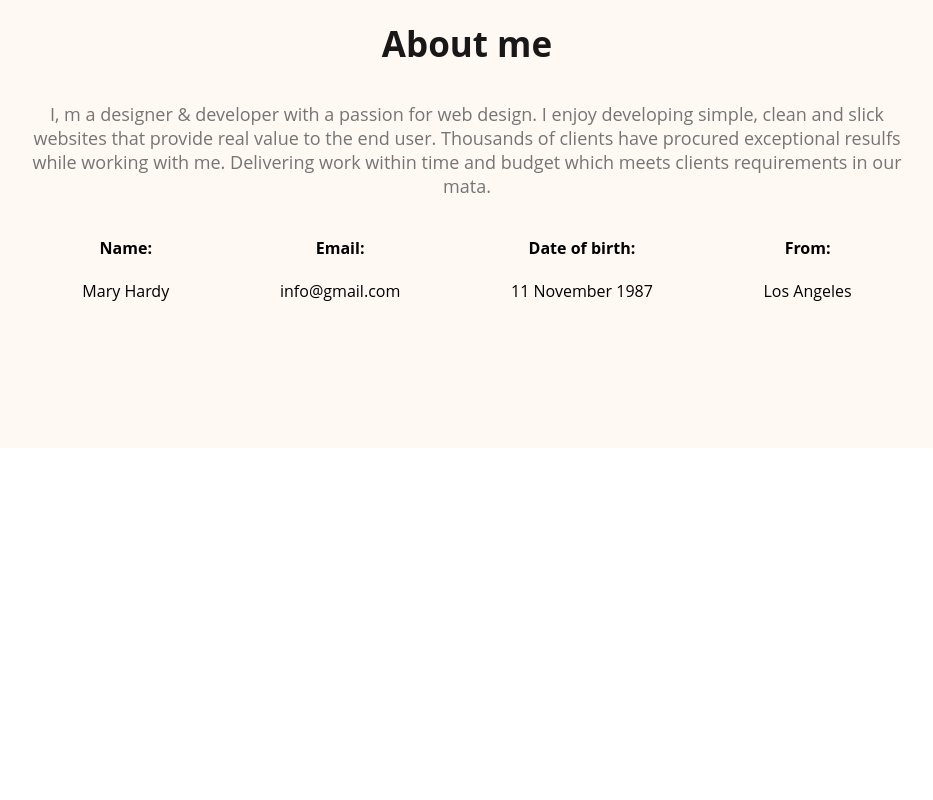
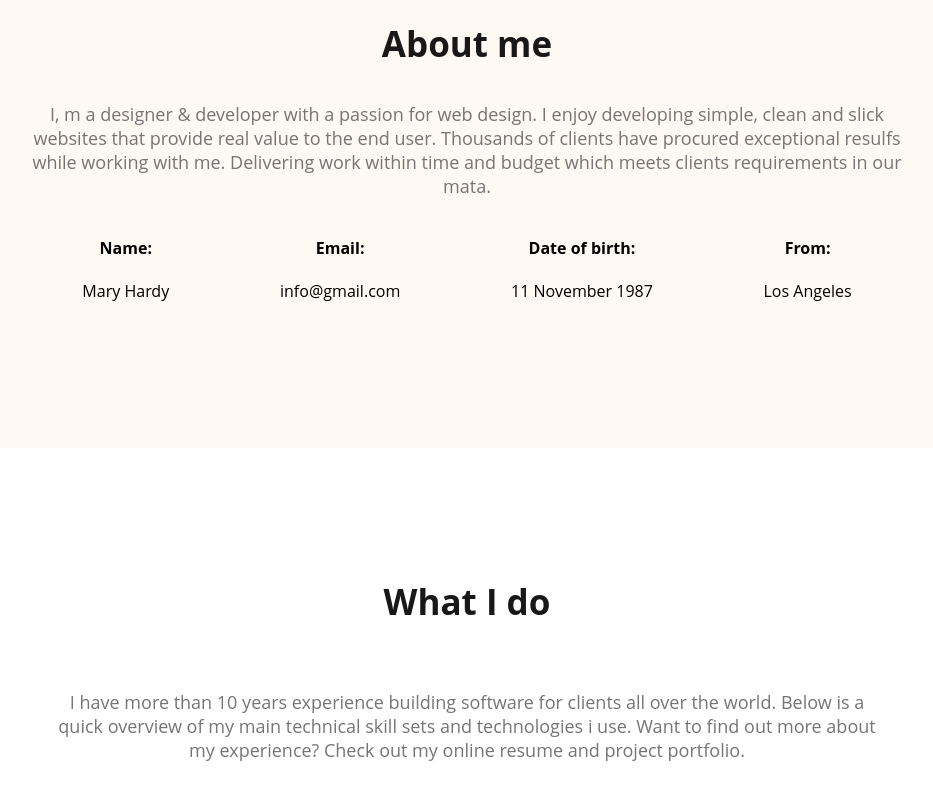
Before and after one commit to creativevisionn/webdeveloper-portfolio, a plain HTML site: page index.html in a window 1280 px wide. Shown: the part 1043-1843 px from the top of the page, without its empty margins (173-1106 px from the left). Before the commit the page ends 1621 px from the top, so only its background shows below. Drawn offline with Linux system fonts and the light colour scheme.

Commit message:
skills added

```diff
--- a/index.html
+++ b/index.html
@@ -60,6 +60,12 @@
                 </div>
             </div>
         </section>
+        <section>
+            <h3 class="section-title">What I do</h3>
+            <p id="what-i-do-description" class="section-description">
+                I have more than 10 years experience building software for clients all over the world. Below is a quick overview of my main technical skill sets and technologies i use. Want to find out more about my experience? Check out my online resume and project portfolio.
+            </p>
+        </section>
     </main>
     <footer>
 
--- a/styles/portfolio.css
+++ b/styles/portfolio.css
@@ -113,3 +113,7 @@ main {
     text-align: center;
 
 }
+#what-i-do-description {
+   /* 30px effected on top and bottom, 150px effected on left-right */
+   padding: 30px 150px;
+}
```
